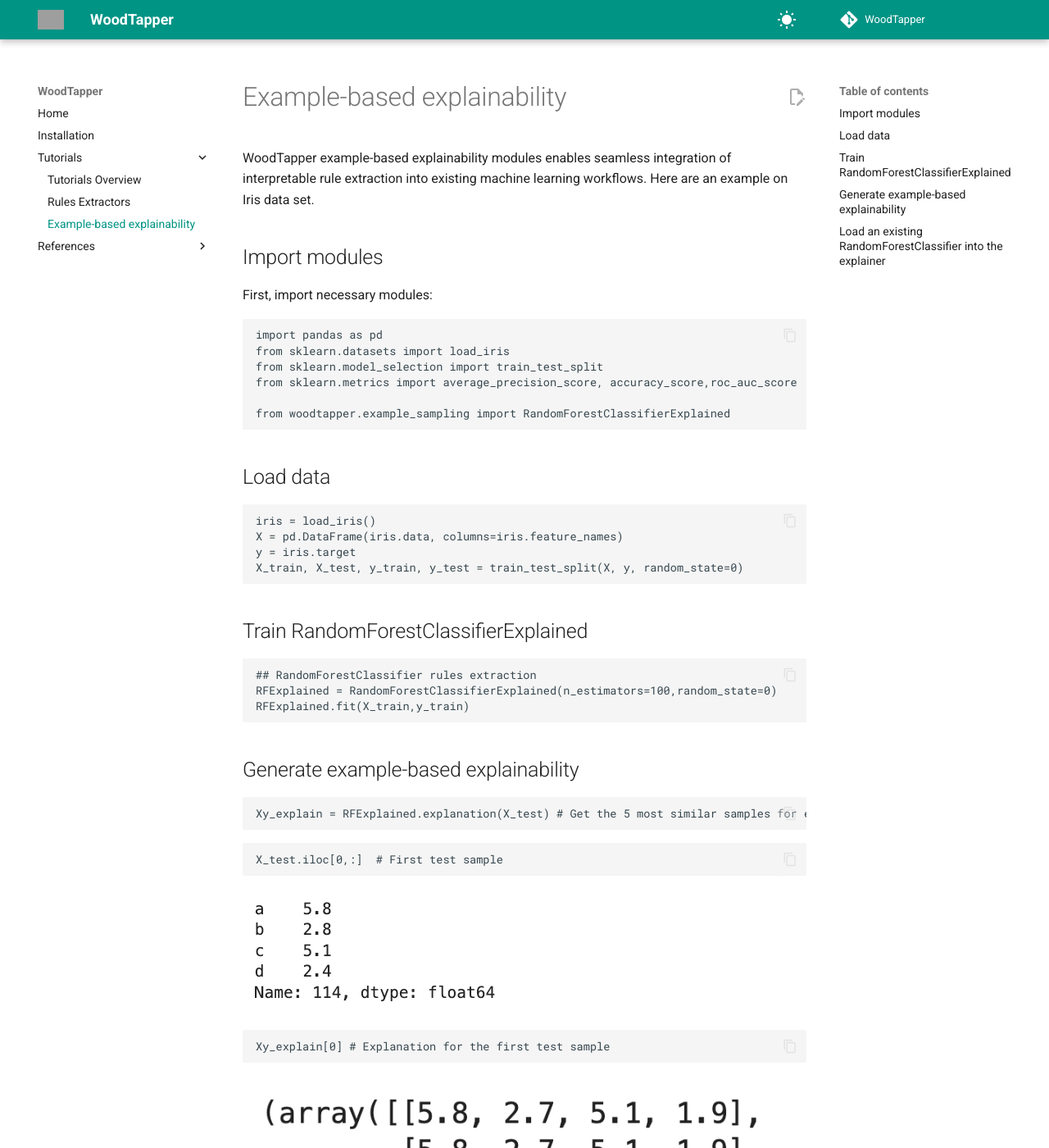
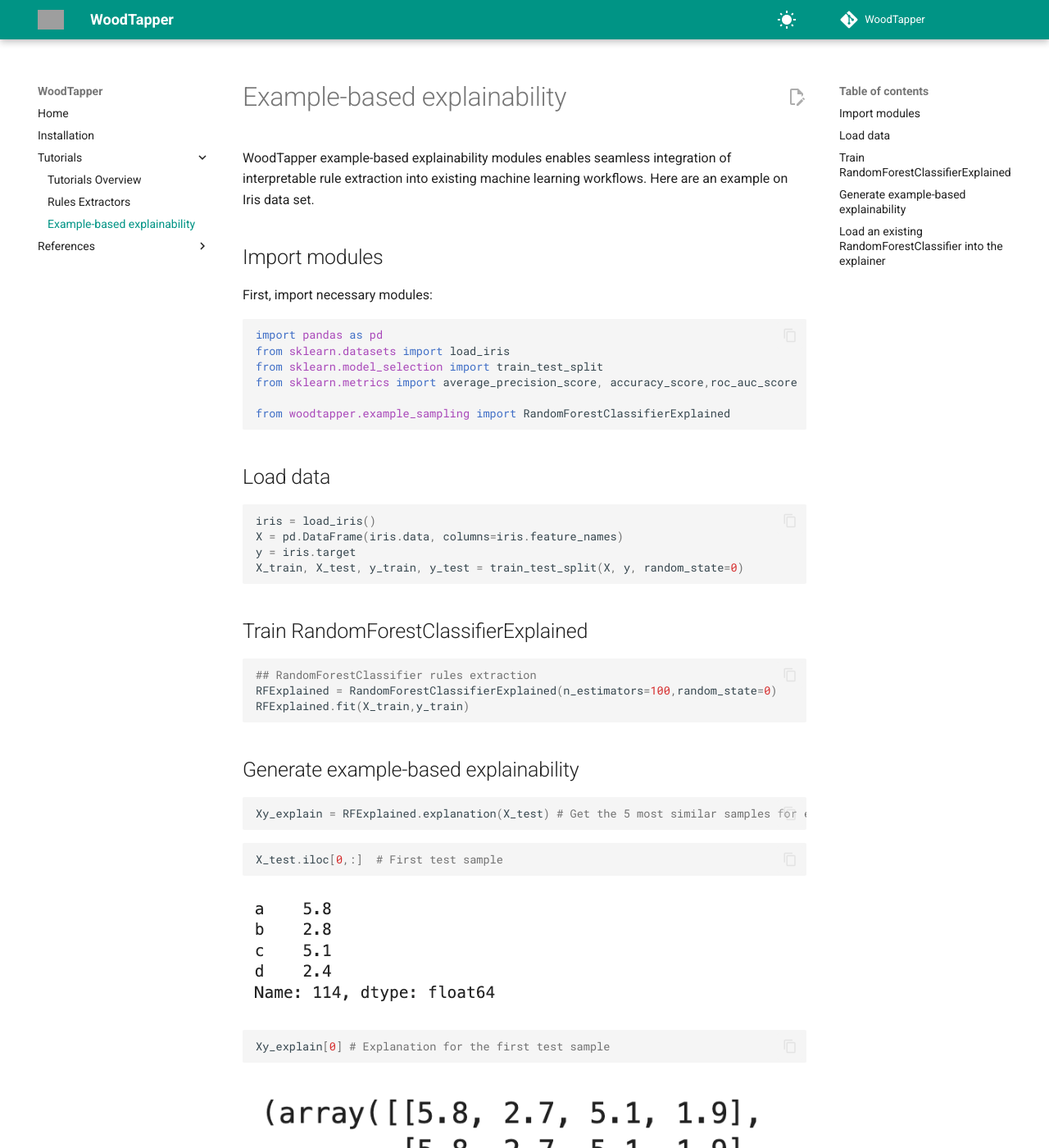
Before and after one commit to artefactory/woodtapper, an MkDocs documentation site: the page built from docs/2_tutorials_example_exp.md, in a window 1280 px wide and 1400 px high. Shown: the whole window at 82% size. Built offline with MkDocs 1.6.1 and Material for MkDocs 9.7.7, drawn with Linux system fonts in a browser that asks for light colours; comment, search, counter and statistics services are not loaded; some of the changed text lies outside the part shown; grey boxes are pictures that could not be loaded.

Commit message:
feat(rendering): add pymdownx rendering for chuncks

```diff
--- a/mkdocs.yaml
+++ b/mkdocs.yaml
@@ -39,6 +39,8 @@ markdown_extensions:
       permalink: true
   - tables
   - attr_list
+  - pymdownx.highlight
+  - pymdownx.superfences
   - pymdownx.arithmatex:
       generic: true
 
```
